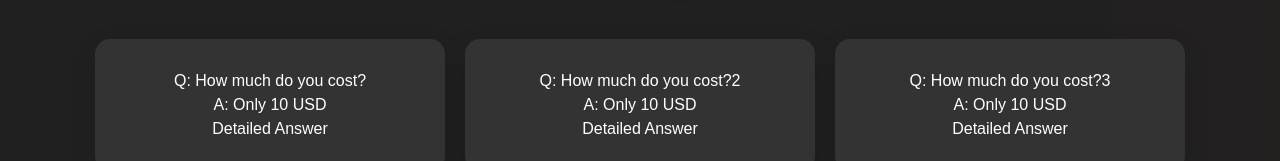
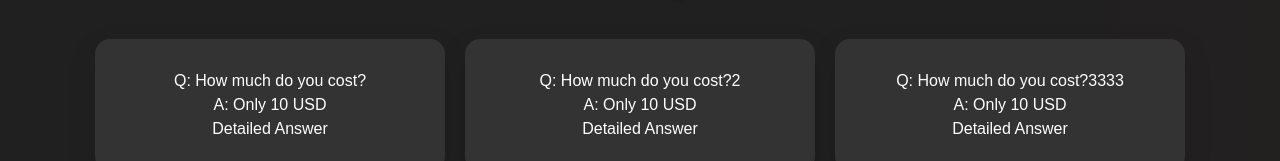
Before and after one commit to CodeWithAli-Co/CodeWithAli, a Next.js app: page / in a window 1280 px wide. Shown: the part 2515-2676 px from the top of the page. Built offline with nearby package versions, Linux system fonts and the light colour scheme.

Commit message:
testing if github or vercel is the problem

```diff
--- a/src/app/page.tsx
+++ b/src/app/page.tsx
@@ -126,7 +126,7 @@ export default function Home() {
             </div>
           </div>
           <div className="faq-card">
-            <h3>Q: How much do you cost?3</h3>
+            <h3>Q: How much do you cost?3333</h3>
             <p>A: Only 10 USD</p>
             <div className="btn-info">
               <Link href="#">Detailed Answer</Link>
```
